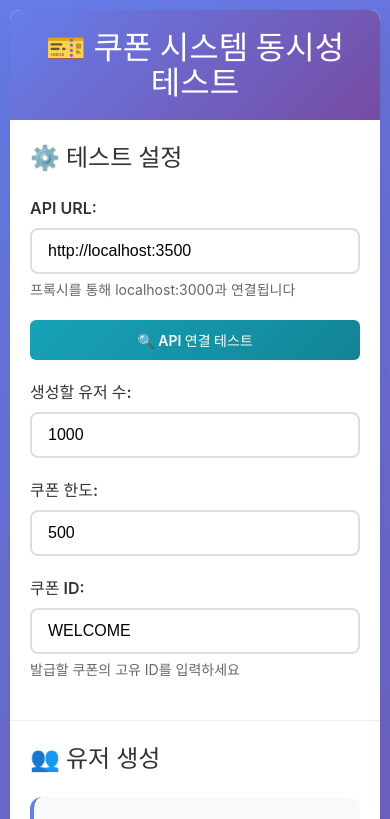
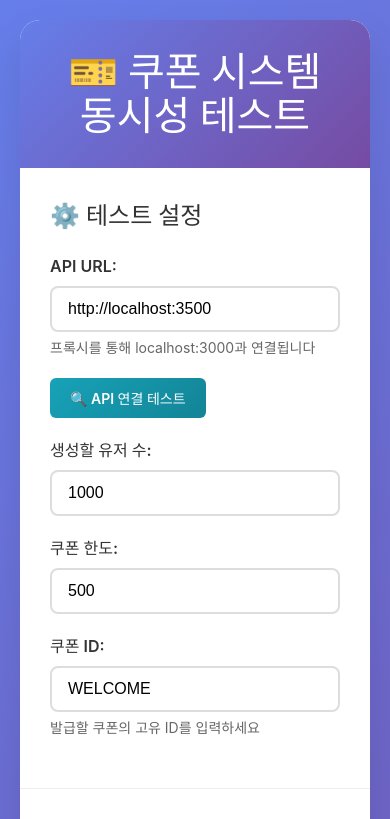
Before and after one commit to pktony/coupon-system-front, a React (Vite) app: page / in a window 390 px wide. Shown: the top 819 px of the page. Built offline with nearby package versions, Linux system fonts and the light colour scheme.

Commit message:
[layout] fix width problem

```diff
--- a/src/App.css
+++ b/src/App.css
@@ -417,7 +417,7 @@
 /* 결과 요약 */
 .summary {
   display: grid;
-  grid-template-columns: repeat(auto-fit, minmax(200px, 1fr));
+  grid-template-columns: repeat(5, 1fr);
   gap: 20px;
   margin-bottom: 30px;
 }
@@ -482,7 +482,7 @@
 
 .results-grid {
   display: grid;
-  grid-template-columns: repeat(auto-fill, minmax(250px, 1fr));
+  grid-template-columns: repeat(4, 1fr);
   gap: 10px;
   max-height: 500px;
   overflow-y: auto;
@@ -491,6 +491,7 @@
   border: 2px solid #e9ecef;
   border-radius: 12px;
   background: #f8f9fa;
+  width: 100%;
 
   /* 커스텀 스크롤바 */
   scrollbar-width: thin;
@@ -602,66 +603,38 @@
 }
 
 /* 반응형 디자인 */
-@media (max-width: 768px) {
-  .App {
-    padding: 10px;
+@media (max-width: 1200px) {
+  .container {
+    width: 100%;
+    max-width: 1200px;
   }
 
-  .container {
-    border-radius: 10px;
+  .summary {
+    grid-template-columns: repeat(3, 1fr);
   }
 
-  h1 {
-    font-size: 2rem;
-    padding: 20px;
+  .results-grid {
+    grid-template-columns: repeat(3, 1fr);
+  }
+}
+
+@media (max-width: 768px) {
+  .summary {
+    grid-template-columns: repeat(2, 1fr);
   }
 
-  .config-section,
-  .user-generation-section,
-  .users-section,
-  .test-section,
-  .results-section {
-    padding: 20px;
+  .results-grid {
+    grid-template-columns: repeat(2, 1fr);
   }
+}
 
-  .input-group input {
-    max-width: 100%;
-  }
-
-  .user-generation-info {
-    grid-template-columns: 1fr;
-  }
-
-  .users-stats {
-    grid-template-columns: 1fr;
-  }
-
+@media (max-width: 480px) {
   .summary {
     grid-template-columns: 1fr;
   }
 
-  .users-grid,
   .results-grid {
     grid-template-columns: 1fr;
-    gap: 8px;
-    padding: 10px;
-  }
-
-  .result-item {
-    padding: 8px;
-    font-size: 0.8rem;
-  }
-
-  .result-item .user-info strong {
-    font-size: 0.85rem;
-  }
-
-  .button-group {
-    flex-direction: column;
-  }
-
-  button {
-    width: 100%;
   }
 }
 
```
